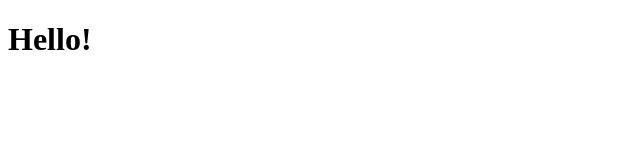
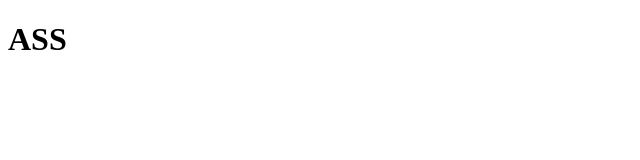
Before and after one commit to JIocb333/merge, a plain HTML site: page index.html in a window 1280 px wide. Shown: the full height of the page, 0-640 px from the left. Drawn offline with Linux system fonts and the light colour scheme.

Commit message:
change to  ASS

```diff
--- a/index.html
+++ b/index.html
@@ -6,7 +6,7 @@
 </head>
 <body>
   <main>
-    <h1>Hello!</h1>
+    <h1>ASS</h1>
   </main>
 </body>
 </html>
```
